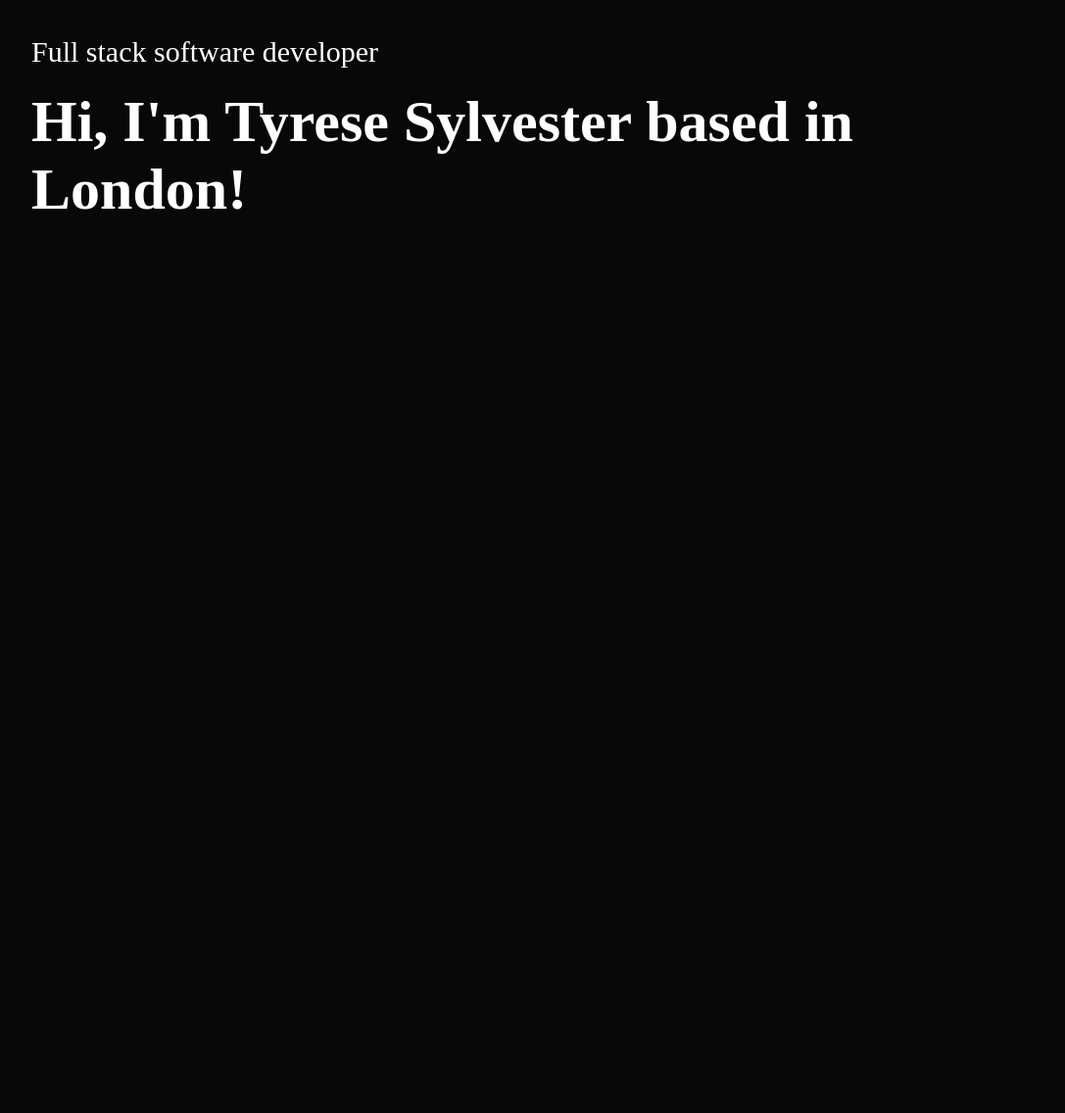
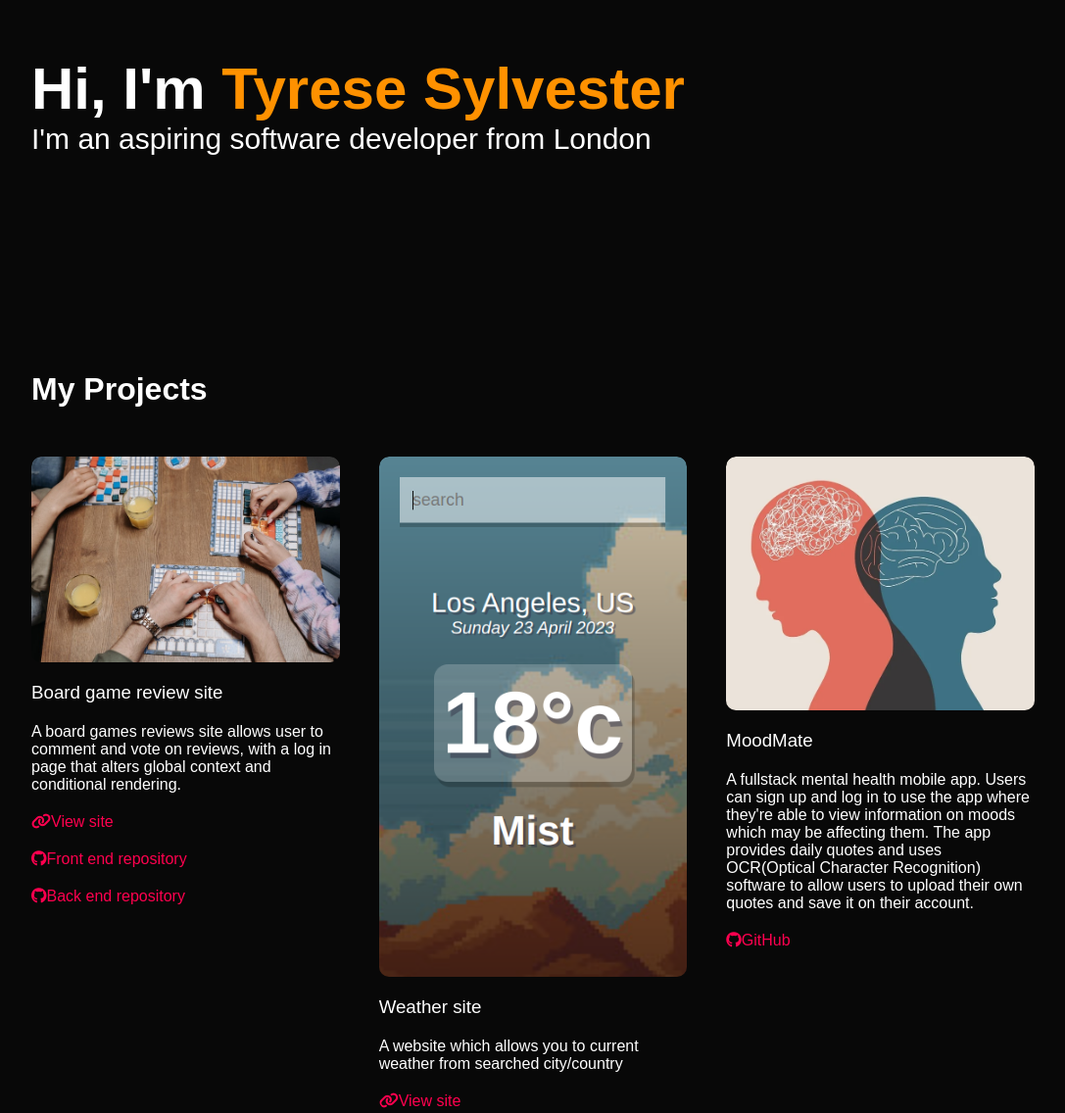
Before and after one commit to tyrese-s/portfolio-page, a plain HTML site: page index.html in a window 1280 px wide. Shown: the part 220-1356 px from the top of the page at 98% size, without its empty margins (96-1183 px from the left). Before the commit the page ends 800 px from the top, so only its background shows below. Drawn offline with Linux system fonts and the light colour scheme.

Commit message:
first stage of portfolio page with some porject links and images

```diff
--- a/index.html
+++ b/index.html
@@ -4,24 +4,73 @@
     <meta charset="UTF-8">
     <meta http-equiv="X-UA-Compatible" content="IE=edge">
     <meta name="viewport" content="width=device-width, initial-scale=1.0">
-    <title>Portfolio website</title>
+    <title>Tyrese's portfolio</title>
     <link rel="stylesheet" href="style.css">
+    <script src="https://kit.fontawesome.com/31a1f596d4.js" crossorigin="anonymous"></script>
 </head>
 <body>
-    <div id="header"></div>
     <div class="container">
         <nav>
-            <img src="" class="logo">
             <ul>
                 <li><a href="#">Home</a></li>
                 <li><a href="#">About</a></li>
                 <li><a href="#">Projects</a></li>
             </ul>
         </nav>
+        <div class="main">
         <div class="header-text">
-            <p>Full stack software developer</p>
-            <h1>Hi, I'm Tyrese Sylvester based in London!</h1>
+            <h1>Hi, I'm <span>Tyrese Sylvester</span></h1>
+            <p>I'm an aspiring software developer from London</p>
+        </div>
+        <!-- <div class="project-list">
+            <ul>
+                <li><a>Board game review project</a></li>
+                <li><a>Weather app</a></li>
+                <li><a>MoodMate: mobile app</a></li>
+                <li><a></a></li>
+            </ul>
+        </div> -->
+
         </div>
     </div>
+
+<!-- ---------portfolio--------- -->
+
+    <div id="portfolio">
+        <div class="container">
+            <h1 class="sub-title">My Projects</h1>
+            <div class="work-list">
+                <div class="work">
+                    <img src="assets/board-game.jpeg">
+                    <div class="work-info">
+                        <h3>Board game review site</h3>
+                        <p>A board games reviews site allows user to comment and vote on reviews, with a log in page that alters global context and conditional rendering.</p>
+                        <a href="https://bored-gamezz.netlify.app/"><i class="fa-solid fa-link"></i>View site</a>
+                        <a href="https://github.com/tyrese-s/nc-games"><i class="fa-brands fa-github"></i>Front end repository</a>
+                        <a href="https://github.com/tyrese-s/be-game-project"><i class="fa-brands fa-github"></i>Back end repository</a>
+
+                    </div>
+                </div>
+                <div class="work">
+                    <img src="assets/weather-app.png">
+                    <div class="work-info">
+                        <h3>Weather site</h3>
+                        <p>A website which allows you to current weather from searched city/country</p>
+                        <a href="#"><i class="fa-solid fa-link"></i>View site</a>
+                    </div>
+                </div>
+                <div class="work">
+                    <img src="assets/mental-health.png">
+                    <div class="work-info">
+                        <h3>MoodMate</h3>
+                        <p>A fullstack mental health mobile app. Users can sign up and log in to use the app where they're able to view information on moods which may be affecting them. The app provides daily quotes and uses OCR(Optical Character Recognition) software to allow users to upload their own quotes and save it on their account.</p>
+                        <a href="https://github.com/tyrese-s/FE-MoodMate"><i class="fa-brands fa-github"></i></i>GitHub</a>
+                    </div>
+                </div>
+                </div>
+            </div>
+        </div>
+    </div>
+
 </body>
 </html>
--- a/style.css
+++ b/style.css
@@ -1,6 +1,7 @@
 * {
     margin: 0;
     padding: 0;
+    font-family: 'Poppins', sans-serif;
     box-sizing: border-box;
 }
 
@@ -32,7 +33,7 @@ nav {
 nav ul li {
     display: inline-block;
     list-style: none;
-    margin: 10px 20px;
+    margin: 10px 15px;
 }
 
 nav ul li a{
@@ -57,8 +58,18 @@ nav ul li a:hover::after{
     width: 100%;
 }
 
+.main {
+    display: flex;
+    flex-direction: row;
+    flex-wrap: wrap;
+    align-items: center;
+    justify-content: space-between;
+    box-sizing: border-box;
+
+    margin-top: 20%;
+}
+
 .header-text {
-    margin-top: 20%;
     font-size: 30px;
 }
 
@@ -66,3 +77,64 @@ nav ul li a:hover::after{
     font-size: 60px;
     margin-top: 20px;
 }
+
+.header-text h1 span {
+    color: #ff9100;
+}
+
+.project-list li {
+    list-style: none;
+
+    margin-bottom: 15px;
+    font-size: 18px;
+}
+
+/* portfolio */
+
+#portfolio {
+    margin: 200px 0;
+
+}
+
+
+
+.work-list {
+    display: grid;
+    grid-template-columns: repeat(auto-fit, minmax(250px, 1fr));
+    grid-gap: 40px;
+    margin-top: 50px;
+}
+
+.work {
+    border-radius: 10px;
+    position: relative;
+    overflow: hidden;
+}
+
+.work img {
+    width: 100%;
+    border-radius: 10px;
+    display: block;
+}
+
+.work-info {
+    display: flex;
+    flex-direction: column;
+    flex-wrap: wrap;
+    width: 100%;
+    height: 100%;
+    font-size: 16px;
+}
+
+.work-info h3 {
+    font-weight: 500;
+    margin: 20px 0 ;
+
+}
+
+.work-info a {
+    /* margin-right: 10px; */
+    margin-top: 20px;
+    color: #ff004f;
+    text-decoration: none;
+}
```
Also changed, not shown: assets/board-game.jpeg (added), assets/mental-health.png (added), assets/weather-app.png (added), 1 other file.
